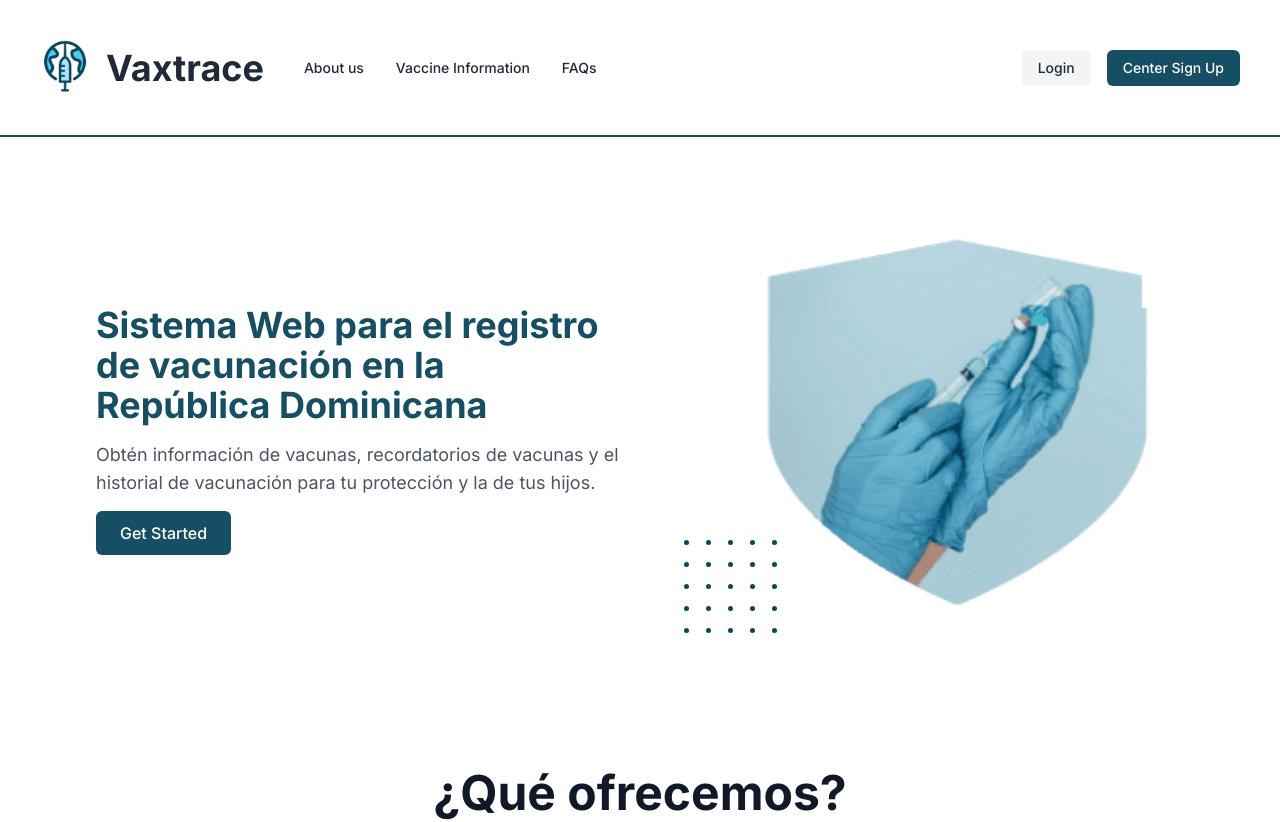
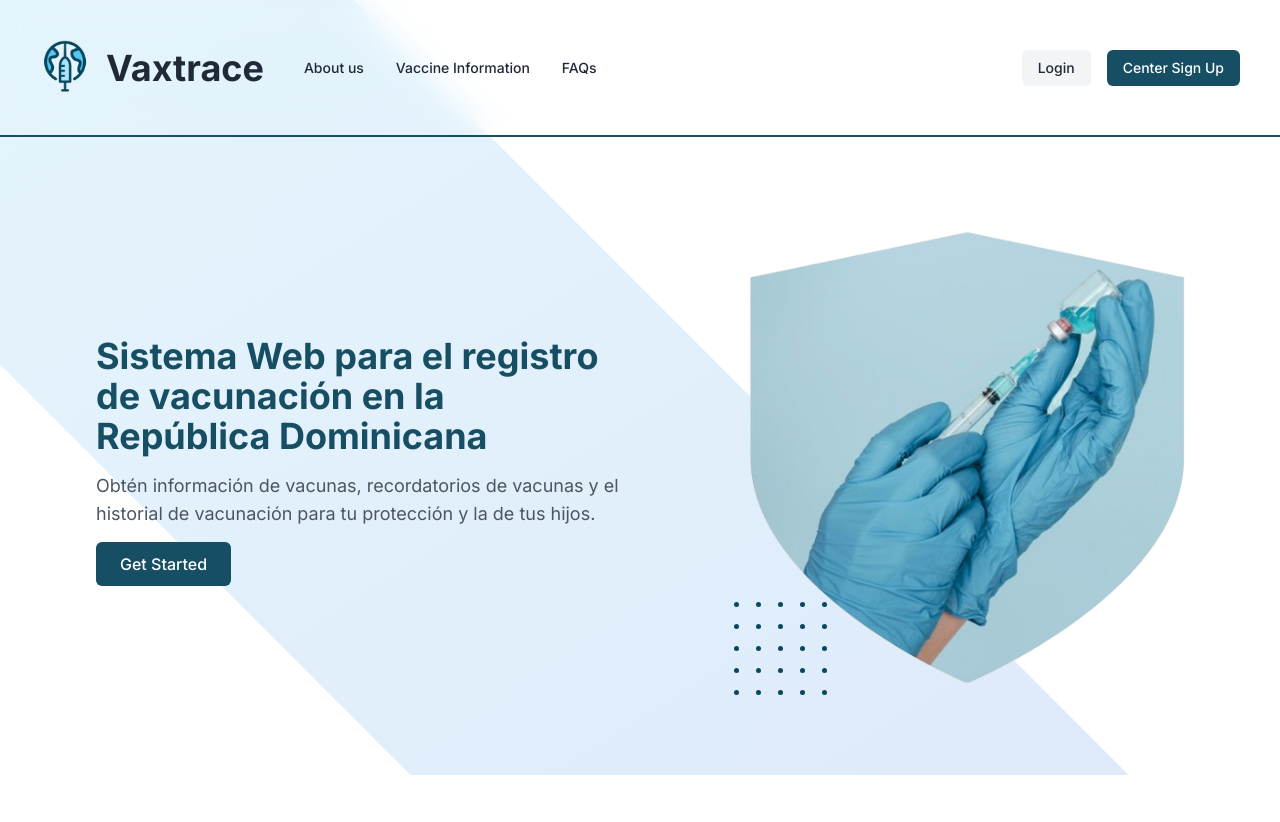
Before and after one commit to enmareynoso/vaxtrace-client, a Next.js app: page / in a window 1280 px wide. Shown: the top 822 px of the page. Built offline with nearby package versions, Linux system fonts and the light colour scheme.

Commit message:
Modificando landing page

```diff
--- a/components/Frontend/Faq.tsx
+++ b/components/Frontend/Faq.tsx
@@ -25,7 +25,7 @@ const Accordion = () => {
           <div className="w-full px-8 lg:w-1/2">
             <AccordionItem
               header="¿Cómo puedo registrarme en VaxTrace?"
-              text="It takes 2-3 weeks to get your first blog post ready. That includes the in-depth research & creation of your monthly content marketing strategy that we do before writing your first blog post, Ipsum available ."
+              text="Infoooo."
             />
             <AccordionItem
               header="¿Es seguro usar VaxTrace para almacenar mi información de vacunación?"
@@ -39,15 +39,15 @@ const Accordion = () => {
           <div className="w-full px-4 lg:w-1/2">
             <AccordionItem
               header="¿Qué hago si pierdo acceso a mi cuenta de VaxTrace?"
-              text="It takes 2-3 weeks to get your first blog post ready. That includes the in-depth research & creation of your monthly content marketing strategy that we do before writing your first blog post, Ipsum available ."
+              text="Infooooo ."
             />
             <AccordionItem
               header="How do I access my child’s full vaccination record?"
-              text="It takes 2-3 weeks to get your first blog post ready. That includes the in-depth research & creation of your monthly content marketing strategy that we do before writing your first blog post, Ipsum available ."
+              text="Infooooo."
             />
             <AccordionItem
               header="Can I download my child’s vaccination record?"
-              text="It takes 2-3 weeks to get your first blog post ready. That includes the in-depth research & creation of your monthly content marketing strategy that we do before writing your first blog post, Ipsum available ."
+              text="Infoooooooo ."
             />
           </div>
         </div>
@@ -90,7 +90,7 @@ export default Accordion;
 const AccordionItem = ({ header, text }: { header: string, text: string }) => {
     const [active, setActive] = useState(false);
 
-    // Modificado para tomar 'event' como argumento
+    // Modificado para tomar 'event' como argument
     const handleToggle = (event: React.MouseEvent<HTMLButtonElement>) => {
       event.preventDefault();  // Ahora se usa el 'event' pasado como argumento
       setActive(!active);
--- a/components/Frontend/Hero.tsx
+++ b/components/Frontend/Hero.tsx
@@ -1,6 +1,6 @@
 import React from "react";
 import Image from 'next/image';
-import MainImage from "../../images/heroImag.png";  // Asegúrate de que el nombre de archivo sea correcto
+import MainImage from "../../images/heroImage.png";  // Asegúrate de que el nombre de archivo sea correcto
 
 const Hero = () => {
   return (
@@ -25,8 +25,8 @@ const Hero = () => {
               <Image
                 src={MainImage}
                 alt="Vacunación"
-                width={500}
-                height={500}
+                width={450}
+                height={400}
                 layout="intrinsic"
               />
                <span className="absolute -bottom-2 -left-2">
@@ -68,6 +68,35 @@ const Hero = () => {
           </div>
         </div>
       </div>
+      <div className="absolute bottom-0 right-0 z-[-1]">
+        <svg
+          width="1440"
+          height="886"
+          viewBox="0 0 1440 886"
+          fill="none"
+          xmlns="http://www.w3.org/2000/svg"
+        >
+          <path
+            opacity="0.5"
+            d="M193.307 -273.321L1480.87 1014.24L1121.85 1373.26C1121.85 1373.26 731.745 983.231 478.513 729.927C225.976 477.317 -165.714 85.6993 -165.714 85.6993L193.307 -273.321Z"
+            fill="url(#paint0_linear)"
+          />
+          <defs>
+            <linearGradient
+              id="paint0_linear"
+              x1="1908.65"
+              y1="1642.58"
+              x2="602.827"
+              y2="-418.681"
+              gradientUnits="userSpaceOnUse"
+            >
+              <stop stopColor="#3056D3" stopOpacity="0.36" />
+              <stop offset="1" stopColor="#54C8F1" stopOpacity="0.3" />
+              <stop offset="1" stopColor="#54C8F1" stopOpacity="0.096144" />
+            </linearGradient>
+          </defs>
+        </svg>
+      </div>
     </div>
   );
 };
--- a/components/Frontend/Navbar.tsx
+++ b/components/Frontend/Navbar.tsx
@@ -69,7 +69,7 @@ export default function Navbar() {
               <div className="space-y-2 py-6">
                 <a href="#" className="block px-3 py-2 text-base font-semibold text-gray-800">About Us</a>
                 <a href="#" className="block px-3 py-2 text-base font-semibold text-gray-800">Vaccine Information</a>
-                <a href="#" className="block px-3 py-2 text-base font-semibold text-gray-800">FAQs</a>
+                <a href="#faqs" className="block px-3 py-2 text-base font-semibold text-gray-800" onClick={() => setMobileMenuOpen(false)}>FAQs</a>
               </div>
               <div className="py-6">
                 <a href="#" className="block px-3 py-2.5 text-base font-semibold text-gray-800">Login</a>
```
Also changed, not shown: images/heroImag.png (deleted), images/heroImage.png (added).
